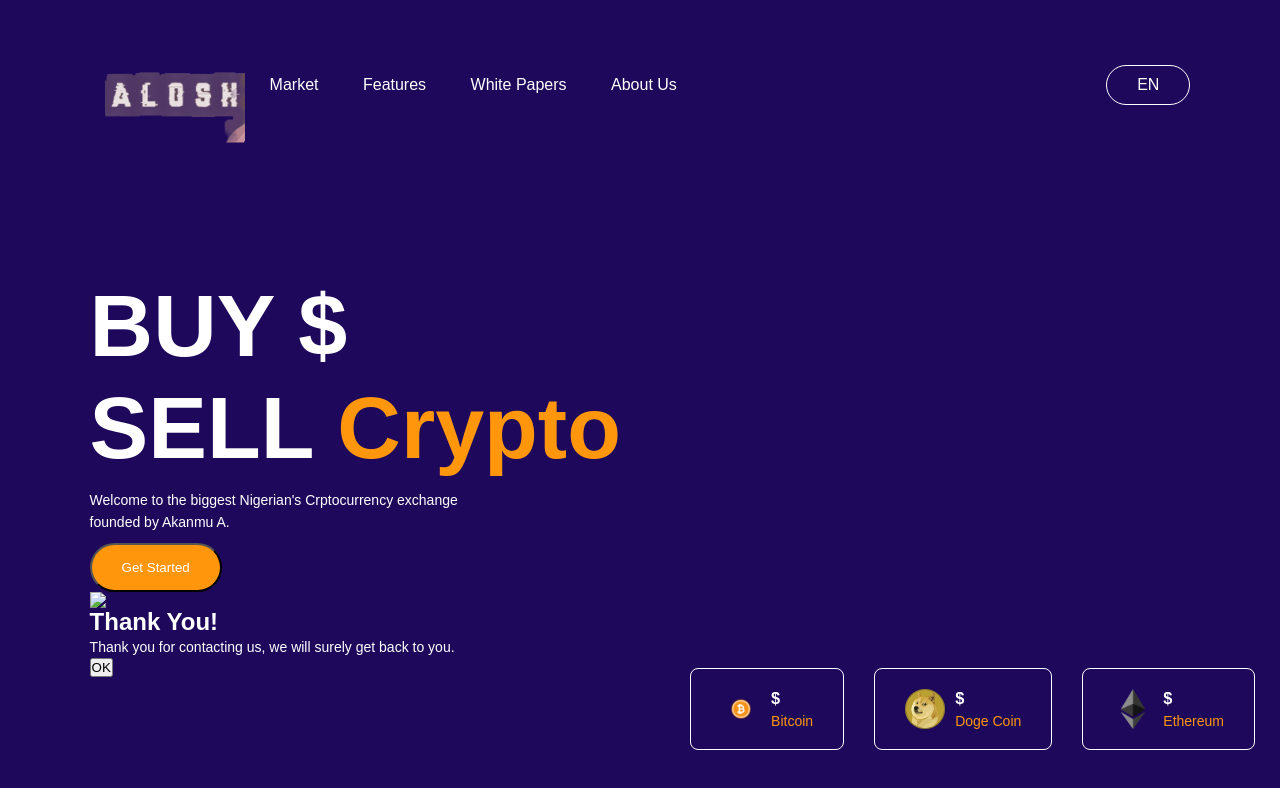
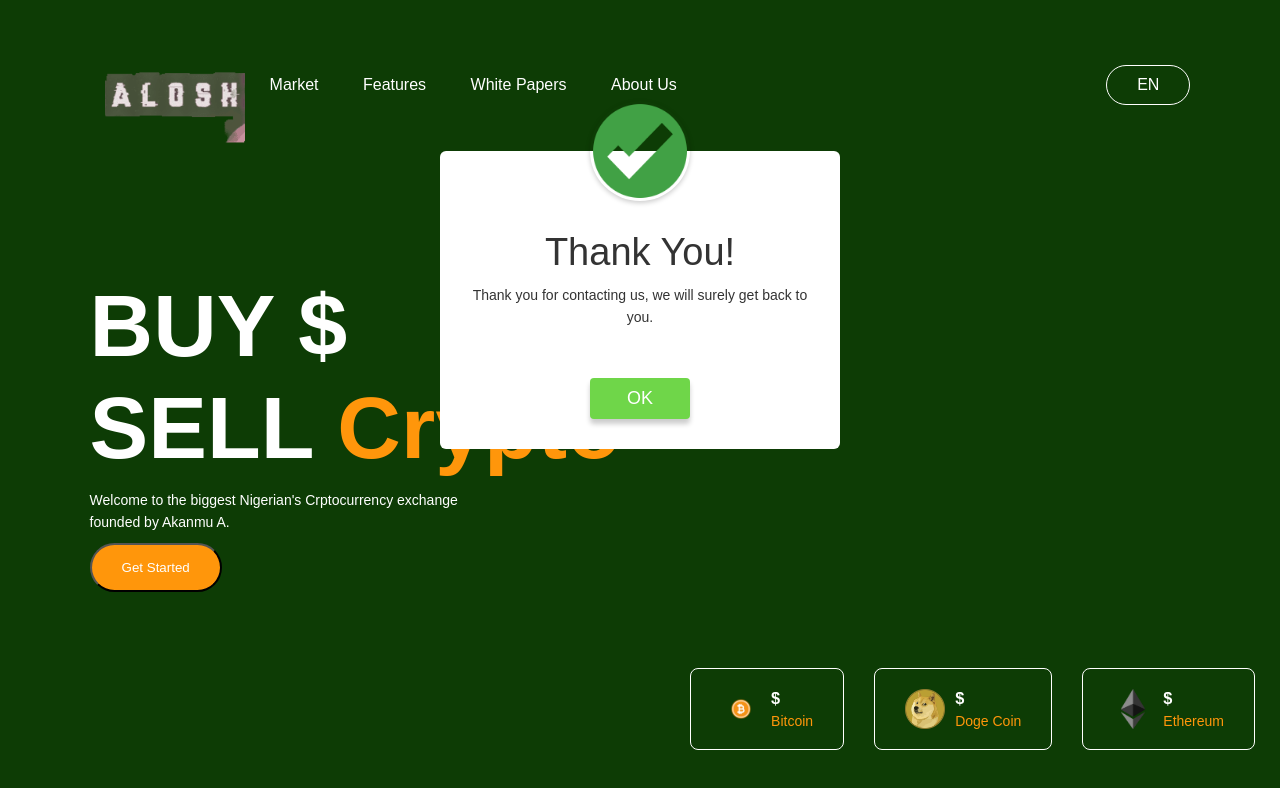
Before and after one commit to Aloshmedia01/aloshcrypto, a plain HTML site: page index.html in a window 1280 px wide. Both pictures are taken after a click on the button "Get Started". Drawn offline with nearby package versions, Linux system fonts and the light colour scheme; no server answers.

Commit message:
popup added

```diff
--- a/script.js
+++ b/script.js
@@ -13,3 +13,10 @@ btc.innerHTML = response.bitcoin.usd;
 doge.innerHTML = response.dogecoin.usd;
 eth.innerHTML = response.ethereum.usd;
 });
+let popup = document.getElementById("popup");
+function openPopup(){
+    popup.classList.add("open-popup");
+}
+function closePopup(){
+    popup.classList.remove("open-popup");
+}
--- a/style.css
+++ b/style.css
@@ -12,7 +12,7 @@
     background-size: cover;
   padding: 0 7%;
   color: #fff;
-  background-color: #1e085b;
+  background-color: #0d3c05;
 }
 .logo{
     padding-left: 10px;
@@ -97,3 +97,46 @@ border-radius: 30px;
     margin-bottom: 5px;
 
 }
+.popup{
+width:400px;
+background: #fff;
+border-radius: 6px;
+position: absolute;
+top: 0%;
+left: 50%;
+transform: translate(-50%, -50%) scale(0.1);
+text-align: center;
+padding: 0 30px 30px;
+color: #333;
+visibility: hidden;
+transition: transform 0.4s, top 0.4s;
+}
+.popup img{
+    width: 100px;
+    margin-top: -50px;
+    border-radius: 50px;
+    box-shadow: 0 2px 5px rgba(0, 0, 0, 0.2);
+}
+.popup h2{
+    font-size: 38px;
+font-weight: 500;
+margin: 30px 0 10px;
+}
+.popup button{
+    width: 100px;
+    margin-top: 50px;
+    padding: 10px 0;
+    background: #6fd649;
+    color: #fff;
+    border: 0;
+    outline: none;
+    font-size: 18px;
+    border-radius: 4px;
+    cursor: pointer;
+    box-shadow: 0 5px 5px rgba(0, 0, 0, 0.2);
+}
+.open-popup{
+    visibility: visible;
+    top: 300px;
+    transform: translate(-50%, -50%) scale(1);
+}
```
Also changed, not shown: tik.png (added).
